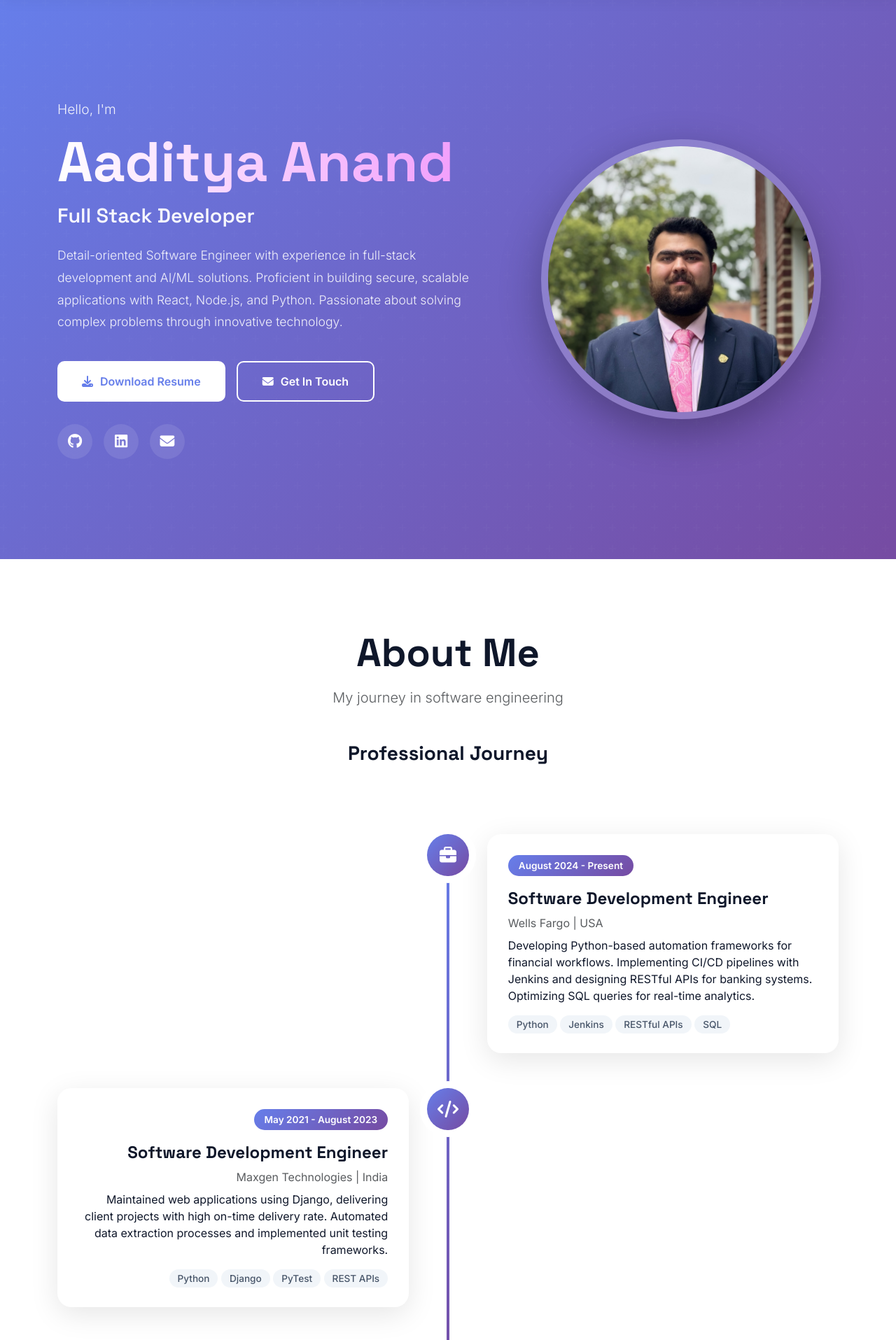
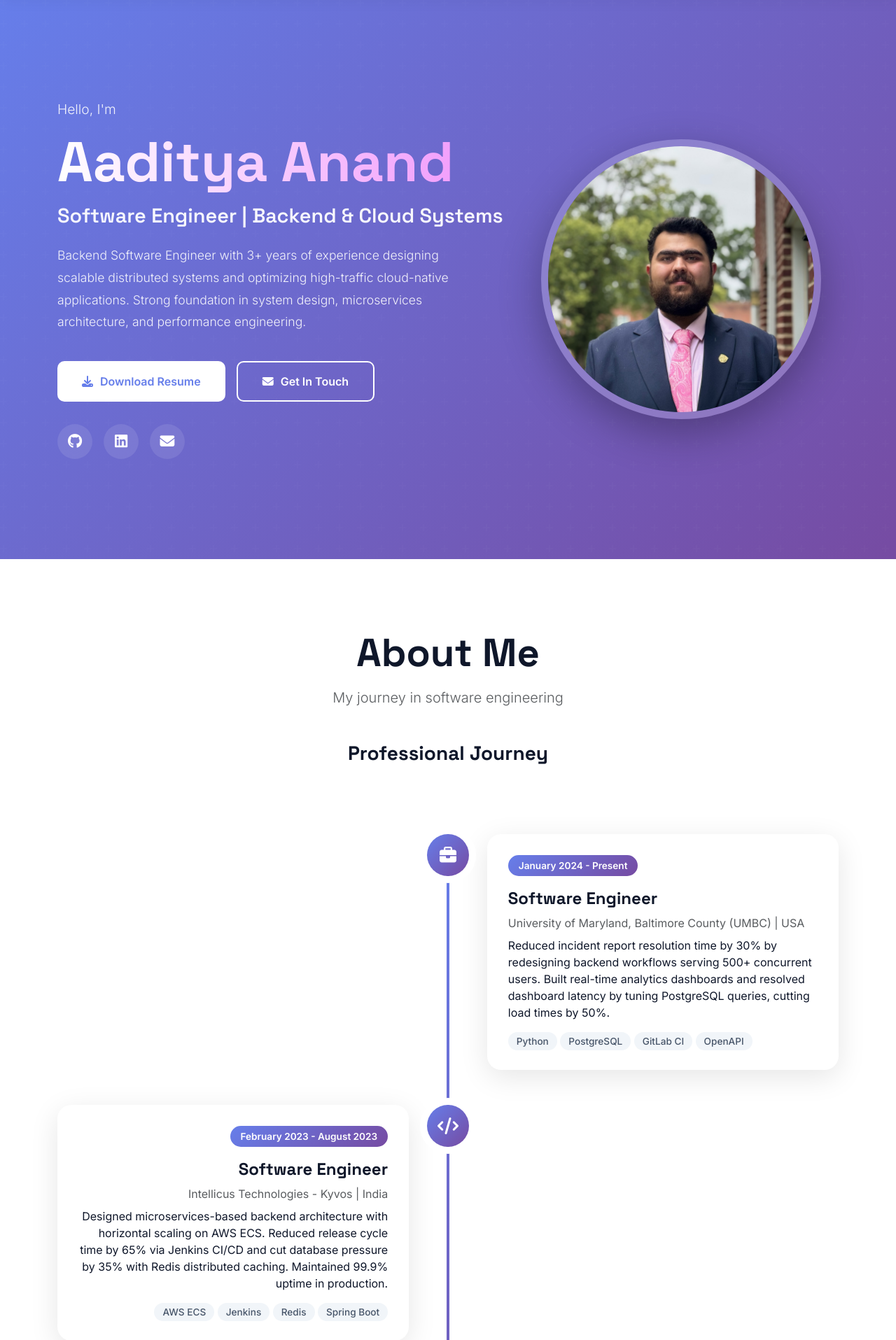
Before and after one commit to AadityaAnand/PortfolioVersion2, a Django app: page / in a window 1280 px wide. Shown: the part 79-1994 px from the top of the page at 70% size. Run offline with Django 5.2, Linux system fonts and the light colour scheme.

Commit message:
Update portfolio with latest resume content
Update experience to UMBC, Intellicus/Kyvos, and IIT Kharagpur roles.
Replace projects with Opportunity & Trend Detection. Update email to
aadityaanand.tech@gmail.com, refresh skills, and add latest resume PDF.

Co-Authored-By: Claude Opus 4.6 <noreply@anthropic.com>

```diff
--- a/contact/templates/contact/contact.html
+++ b/contact/templates/contact/contact.html
@@ -201,7 +201,7 @@
                         </div>
                         <div>
                             <h5 class="mb-1">Email</h5>
-                            <p class="text-muted mb-0">aadityaanand0829@gmail.com</p>
+                            <p class="text-muted mb-0">aadityaanand.tech@gmail.com</p>
                         </div>
                     </div>
 
--- a/core/templates/core/home.html
+++ b/core/templates/core/home.html
@@ -511,17 +511,17 @@
             <div class="col-lg-7 hero-content">
                 <p class="hero-intro">Hello, I'm</p>
                 <h1 class="hero-name">Aaditya Anand</h1>
-                <h2 class="hero-role">Full Stack Developer</h2>
+                <h2 class="hero-role">Software Engineer | Backend & Cloud Systems</h2>
                 <p class="hero-description">
-                    Detail-oriented Software Engineer with experience in full-stack
-                    development and AI/ML solutions. Proficient in building secure,
-                    scalable applications with React, Node.js, and Python. Passionate
-                    about solving complex problems through innovative technology.
+                    Backend Software Engineer with 3+ years of experience designing scalable
+                    distributed systems and optimizing high-traffic cloud-native applications.
+                    Strong foundation in system design, microservices architecture, and
+                    performance engineering.
                 </p>
 
                 <div class="hero-buttons">
                     {% load static %}
-                    <a href="{% static 'core/documents/AnandAadiResume.pdf' %}" target="_blank" class="btn-primary-custom">
+                    <a href="{% static 'core/documents/AadityaAnandResume.pdf' %}" target="_blank" class="btn-primary-custom">
                     <i class="fas fa-download"></i> Download Resume</a>
                     <a href="#contact" class="btn-outline-custom">
                         <i class="fas fa-envelope"></i> Get In Touch
@@ -535,7 +535,7 @@
                     <a href="https://www.linkedin.com/in/aadityaanand29/" target="_blank" class="social-icon" title="LinkedIn">
                         <i class="fab fa-linkedin"></i>
                     </a>
-                    <a href="mailto:aadityaanand0829@gmail.com" class="social-icon" title="Email">
+                    <a href="mailto:aadityaanand.tech@gmail.com" class="social-icon" title="Email">
                         <i class="fas fa-envelope"></i>
                     </a>
                 </div>
@@ -566,48 +566,71 @@
         <div class="mb-5" data-aos="fade-up">
             <h3 class="text-center mb-5">Professional Journey</h3>
             <div class="timeline">
-                <!-- Timeline Item 1 - Wells Fargo -->
+                <!-- Timeline Item 1 - UMBC -->
                 <div class="timeline-item" data-aos="fade-right">
                     <div class="timeline-icon">
                         <i class="fas fa-briefcase"></i>
                     </div>
                     <div class="timeline-content">
-                        <span class="timeline-date">August 2024 - Present</span>
-                        <h4 class="fw-bold mt-2">Software Development Engineer</h4>
-                        <p class="text-muted mb-2">Wells Fargo | USA</p>
+                        <span class="timeline-date">January 2024 - Present</span>
+                        <h4 class="fw-bold mt-2">Software Engineer</h4>
+                        <p class="text-muted mb-2">University of Maryland, Baltimore County (UMBC) | USA</p>
                         <p class="mb-3">
-                            Developing Python-based automation frameworks for financial workflows.
-                            Implementing CI/CD pipelines with Jenkins and designing RESTful APIs
-                            for banking systems. Optimizing SQL queries for real-time analytics.
+                            Reduced incident report resolution time by 30% by redesigning backend workflows
+                            serving 500+ concurrent users. Built real-time analytics dashboards and resolved
+                            dashboard latency by tuning PostgreSQL queries, cutting load times by 50%.
                         </p>
                         <div class="mt-3">
                             <span class="skill-tag">Python</span>
-                            <span class="skill-tag">Jenkins</span>
-                            <span class="skill-tag">RESTful APIs</span>
-                            <span class="skill-tag">SQL</span>
+                            <span class="skill-tag">PostgreSQL</span>
+                            <span class="skill-tag">GitLab CI</span>
+                            <span class="skill-tag">OpenAPI</span>
                         </div>
                     </div>
                 </div>
 
-                <!-- Timeline Item 2 - Maxgen -->
+                <!-- Timeline Item 2 - Intellicus/Kyvos -->
                 <div class="timeline-item" data-aos="fade-left">
                     <div class="timeline-icon">
                         <i class="fas fa-code"></i>
                     </div>
                     <div class="timeline-content">
-                        <span class="timeline-date">May 2021 - August 2023</span>
-                        <h4 class="fw-bold mt-2">Software Development Engineer</h4>
-                        <p class="text-muted mb-2">Maxgen Technologies | India</p>
+                        <span class="timeline-date">February 2023 - August 2023</span>
+                        <h4 class="fw-bold mt-2">Software Engineer</h4>
+                        <p class="text-muted mb-2">Intellicus Technologies - Kyvos | India</p>
                         <p class="mb-3">
-                            Maintained web applications using Django, delivering client projects
-                            with high on-time delivery rate. Automated data extraction processes
-                            and implemented unit testing frameworks.
+                            Designed microservices-based backend architecture with horizontal scaling on AWS ECS.
+                            Reduced release cycle time by 65% via Jenkins CI/CD and cut database pressure by 35%
+                            with Redis distributed caching. Maintained 99.9% uptime in production.
+                        </p>
+                        <div class="mt-3">
+                            <span class="skill-tag">AWS ECS</span>
+                            <span class="skill-tag">Jenkins</span>
+                            <span class="skill-tag">Redis</span>
+                            <span class="skill-tag">Spring Boot</span>
+                        </div>
+                    </div>
+                </div>
+
+                <!-- Timeline Item 3 - IIT Kharagpur -->
+                <div class="timeline-item" data-aos="fade-right">
+                    <div class="timeline-icon">
+                        <i class="fas fa-flask"></i>
+                    </div>
+                    <div class="timeline-content">
+                        <span class="timeline-date">August 2022 - January 2023</span>
+                        <h4 class="fw-bold mt-2">Software Engineer</h4>
+                        <p class="text-muted mb-2">Indian Institute of Technology (IIT) Kharagpur | India</p>
+                        <p class="mb-3">
+                            Scaled data collection to 10K+ requests/min with async Python scraping.
+                            Deployed production-grade ML inference microservice with REST endpoints and
+                            reduced data processing latency from hours to under 30 minutes with ETL pipelines.
                         </p>
                         <div class="mt-3">
                             <span class="skill-tag">Python</span>
-                            <span class="skill-tag">Django</span>
-                            <span class="skill-tag">PyTest</span>
-                            <span class="skill-tag">REST APIs</span>
+                            <span class="skill-tag">Docker</span>
+                            <span class="skill-tag">Apache Airflow</span>
+                            <span class="skill-tag">Pandas</span>
                         </div>
                     </div>
                 </div>
@@ -625,11 +648,12 @@
                     <h4>Languages</h4>
                     <div class="skill-tags">
                         <span class="skill-tag">Python</span>
+                        <span class="skill-tag">Java</span>
                         <span class="skill-tag">JavaScript</span>
                         <span class="skill-tag">TypeScript</span>
-                        <span class="skill-tag">Java</span>
                         <span class="skill-tag">SQL</span>
-                        <span class="skill-tag">Go</span>
+                        <span class="skill-tag">C++</span>
+                        <span class="skill-tag">Bash</span>
                     </div>
                 </div>
 
@@ -637,13 +661,14 @@
                     <div class="skill-icon">
                         <i class="fas fa-layer-group"></i>
                     </div>
-                    <h4>Frameworks</h4>
+                    <h4>Backend & Frameworks</h4>
                     <div class="skill-tags">
+                        <span class="skill-tag">Spring Boot</span>
+                        <span class="skill-tag">Node.js</span>
+                        <span class="skill-tag">FastAPI</span>
+                        <span class="skill-tag">Flask</span>
                         <span class="skill-tag">Django</span>
-                        <span class="skill-tag">FastAPI</span>
-                        <span class="skill-tag">React</span>
-                        <span class="skill-tag">Node.js</span>
-                        <span class="skill-tag">Flask</span>
+                        <span class="skill-tag">GraphQL</span>
                     </div>
                 </div>
 
@@ -654,10 +679,11 @@
                     <h4>Cloud & DevOps</h4>
                     <div class="skill-tags">
                         <span class="skill-tag">AWS</span>
+                        <span class="skill-tag">GCP</span>
                         <span class="skill-tag">Docker</span>
                         <span class="skill-tag">Kubernetes</span>
+                        <span class="skill-tag">Terraform</span>
                         <span class="skill-tag">Jenkins</span>
-                        <span class="skill-tag">Terraform</span>
                     </div>
                 </div>
 
@@ -665,12 +691,13 @@
                     <div class="skill-icon">
                         <i class="fas fa-database"></i>
                     </div>
-                    <h4>Databases</h4>
+                    <h4>Databases & Data</h4>
                     <div class="skill-tags">
                         <span class="skill-tag">PostgreSQL</span>
                         <span class="skill-tag">MongoDB</span>
                         <span class="skill-tag">Redis</span>
-                        <span class="skill-tag">MySQL</span>
+                        <span class="skill-tag">DynamoDB</span>
+                        <span class="skill-tag">Kafka</span>
                     </div>
                 </div>
             </div>
@@ -755,59 +782,30 @@
     </div>
 </div>
 
-            <!-- Project 2: Cybersecurity Analytics Platform -->
+            <!-- Project 2: Opportunity & Trend Detection -->
             <div class="col-lg-4 col-md-6" data-aos="fade-up" data-aos-delay="100">
                 <div class="project-card">
                     <div class="project-image" style="background: linear-gradient(135deg, #f093fb 0%, #f5576c 100%);">
-                        <i class="fas fa-shield-alt"></i>
+                        <i class="fas fa-chart-line"></i>
                     </div>
                     <div class="project-content">
-                        <h3 class="project-title">Cybersecurity Analytics Platform</h3>
+                        <h3 class="project-title">Opportunity & Trend Detection</h3>
                         <p class="project-description">
-                            Interactive data breach analytics platform featuring D3.js visualizations
-                            and custom Tableau dashboards. Provides real-time insights into security
-                            threats and breach patterns, enhancing decision-making capabilities for
-                            cybersecurity analysts.
+                            Processed 100K+ daily social data points by building a Kafka-driven ETL
+                            pipeline with DBSCAN-based clustering, reducing API response times from
+                            800ms to under 300ms. Enabled independent scaling of ingestion, clustering,
+                            and API services through Docker containerization.
                         </p>
                         <div class="project-tech">
-                            <span class="tech-badge">JavaScript</span>
-                            <span class="tech-badge">D3.js</span>
-                            <span class="tech-badge">Tableau</span>
-                            <span class="tech-badge">RESTful APIs</span>
-                            <span class="tech-badge">Data Visualization</span>
+                            <span class="tech-badge">Python</span>
+                            <span class="tech-badge">FastAPI</span>
+                            <span class="tech-badge">Kafka</span>
+                            <span class="tech-badge">scikit-learn</span>
+                            <span class="tech-badge">PostgreSQL</span>
+                            <span class="tech-badge">Docker</span>
                         </div>
                         <div class="project-links">
-                            <a href="https://theb0ss37.github.io/data-vis-website-team7/" class="project-link project-link-primary" target="_blank">
-                                <i class="fab fa-github"></i> View Code
-                            </a>
-                        </div>
-                    </div>
-                </div>
-            </div>
-
-            <!-- Project 3: WhatsApp Bot -->
-            <div class="col-lg-4 col-md-6" data-aos="fade-up" data-aos-delay="200">
-                <div class="project-card">
-                    <div class="project-image" style="background: linear-gradient(135deg, #25D366 0%, #128C7E 100%);">
-                        <i class="fab fa-whatsapp"></i>
-                    </div>
-                    <div class="project-content">
-                        <h3 class="project-title">WhatsApp Bot 🤖</h3>
-                        <p class="project-description">
-                            AI-powered WhatsApp bot for personal productivity and finance tracking.
-                            Features activity logging, daily/weekly summaries, spending analysis with
-                            Plaid API integration, smart reminders, and a conversational interface
-                            powered by Google Gemini 2.5 Flash.
-                        </p>
-                        <div class="project-tech">
-                            <span class="tech-badge">Node.js</span>
-                            <span class="tech-badge">WhatsApp Web.js</span>
-                            <span class="tech-badge">Google Gemini</span>
-                            <span class="tech-badge">Plaid API</span>
-                            <span class="tech-badge">PM2</span>
-                        </div>
-                        <div class="project-links">
-                            <a href="https://github.com/AadityaAnand/Bot" class="project-link project-link-primary" target="_blank">
+                            <a href="https://github.com/AadityaAnand" class="project-link project-link-primary" target="_blank">
                                 <i class="fab fa-github"></i> View Code
                             </a>
                         </div>
@@ -829,7 +827,7 @@
                     Or just want to chat about tech? I'd love to hear from you!
                 </p>
                 <div class="d-flex justify-content-center gap-3 flex-wrap">
-                    <a href="mailto:aadityaanand0829@gmail.com" class="btn btn-light btn-lg">
+                    <a href="mailto:aadityaanand.tech@gmail.com" class="btn btn-light btn-lg">
                         <i class="fas fa-envelope me-2"></i> Email Me
                     </a>
                     <a href="https://www.linkedin.com/in/aadityaanand29/" class="btn btn-outline-light btn-lg" target="_blank">
```
Also changed, not shown: core/templates/core/about.html (+66 -36 lines), 1 other file.
